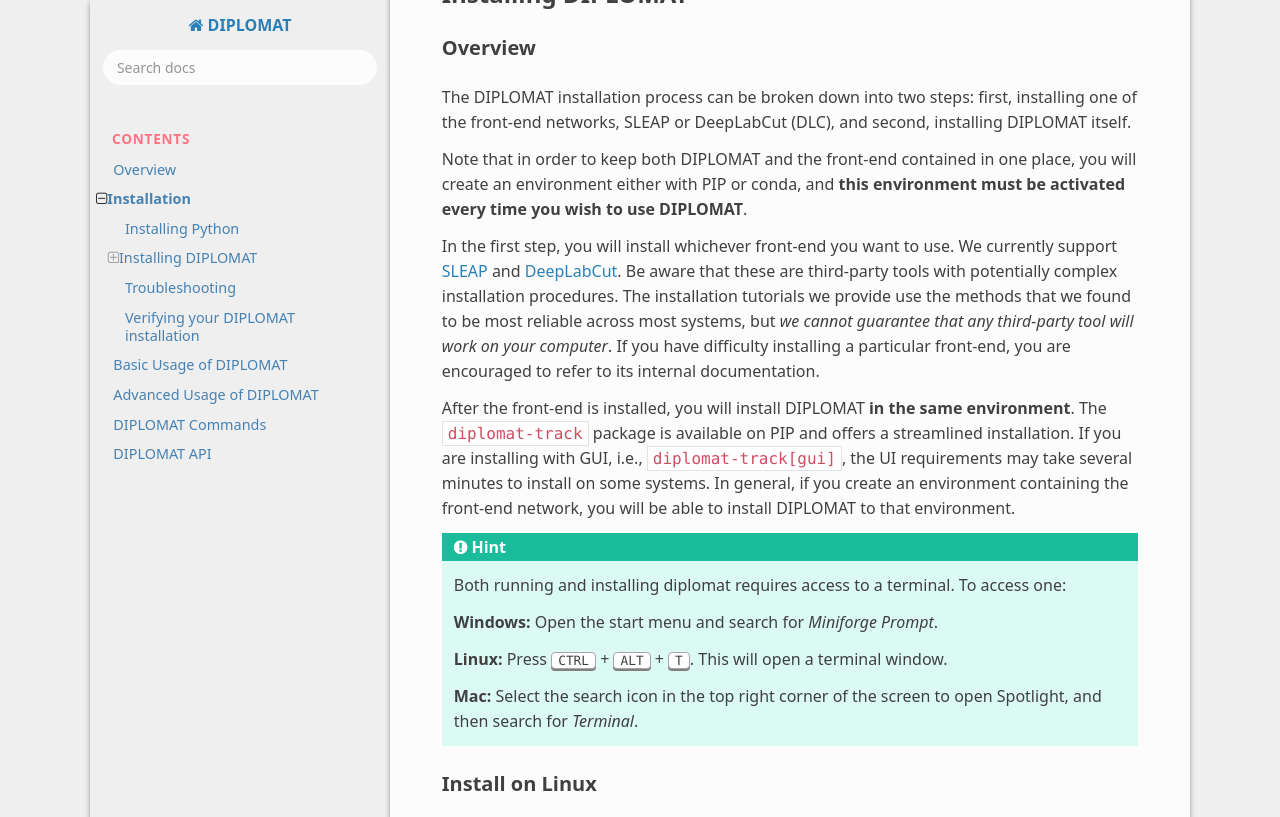
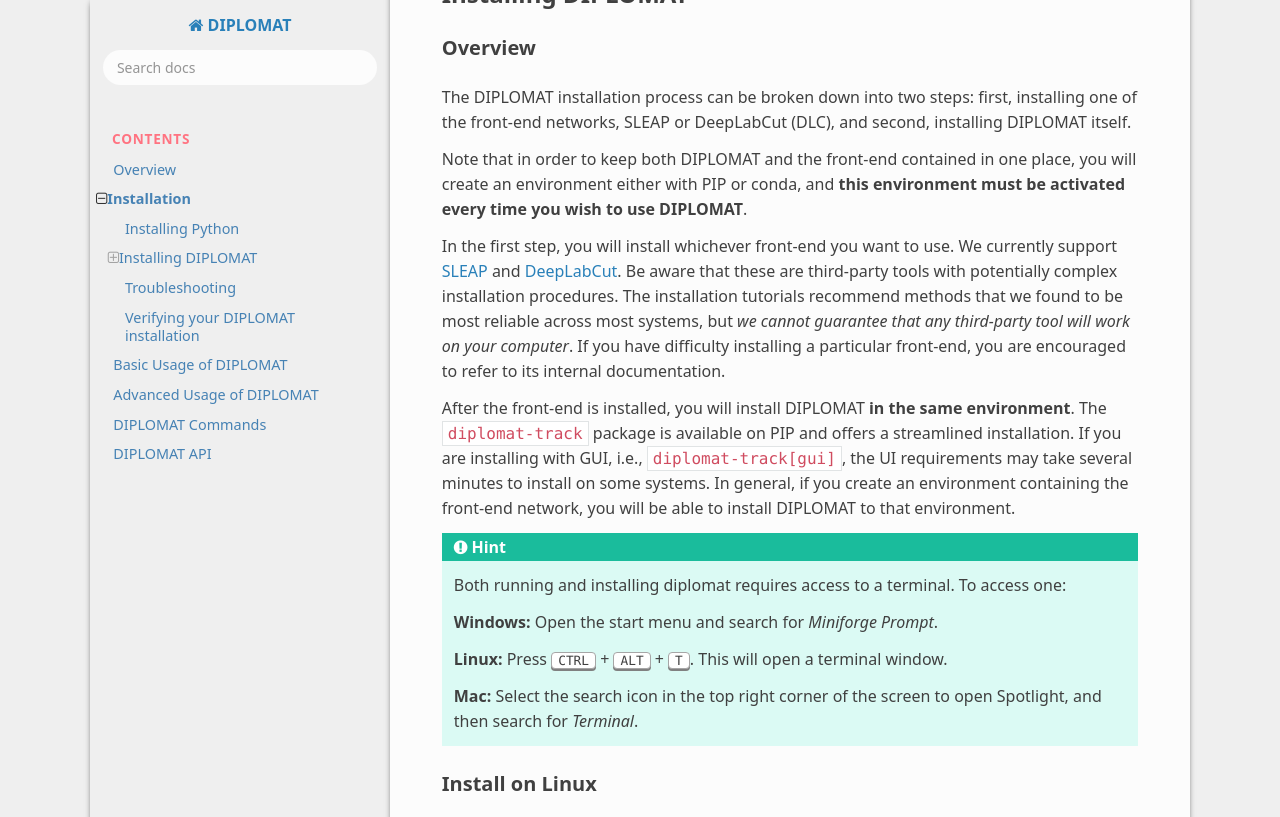
Before and after one commit to TravisWheelerLab/DIPLOMAT, a Sphinx documentation site: the page built from docs/source/installation.rst, in a window 1280 px wide and 900 px high, scrolled down 1192 px, cut to the strip 0-817 px from the top of the window. Built offline with Sphinx 7.4.7 and the Read the Docs theme 3.1.0, drawn with Linux system fonts in a browser that asks for light colours; formulas are drawn with MathJax 3.

Commit message:
Update installation.rst
tweak confusing phrasing

```diff
--- a/docs/source/installation.rst
+++ b/docs/source/installation.rst
@@ -47,7 +47,7 @@
 In the first step, you will install whichever front-end you want to use.
 We currently support `SLEAP <https://sleap.ai/installation.html>`_ and `DeepLabCut <https://deeplabcut.github.io/DeepLabCut/README.html>`_.
 Be aware that these are third-party tools with potentially complex installation procedures.
-The installation tutorials we provide use the methods that we found to be most reliable across most systems,
+The installation tutorials recommend methods that we found to be most reliable across most systems,
 but *we cannot guarantee that any third-party tool will work on your computer*.
 If you have difficulty installing a particular front-end, you are encouraged to refer to its internal documentation.
 
```
